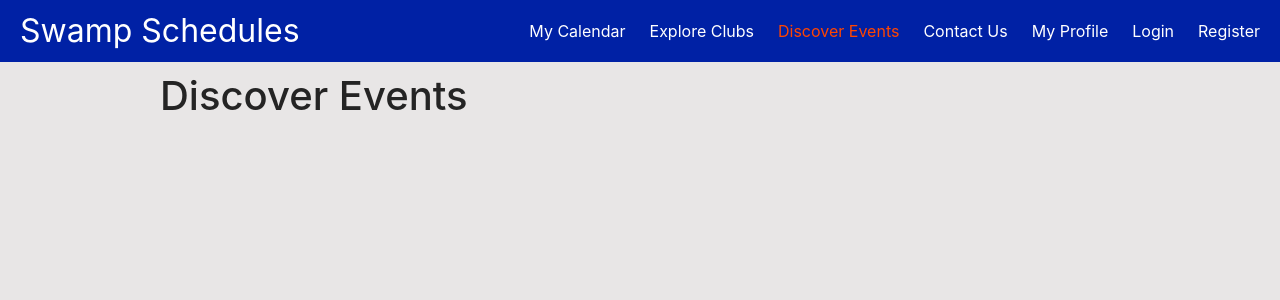
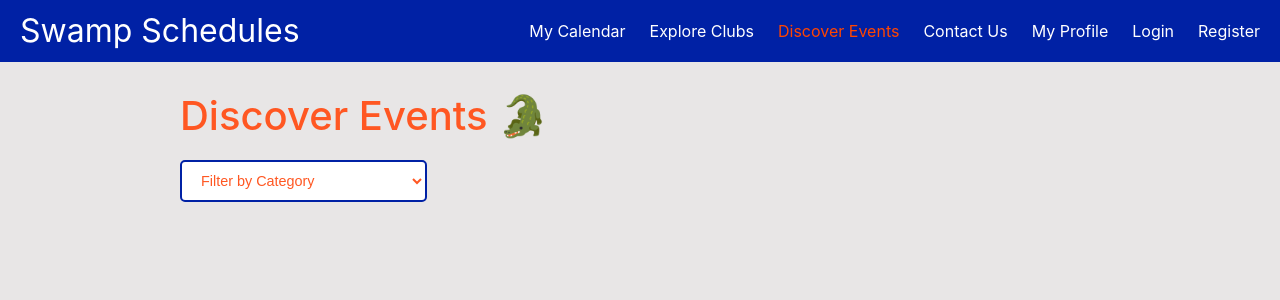
Before and after one commit to Dcminh333/Green-Team, a React (Create React App) app in the folder frontend/clubscheduler-frontend/: page /clubevents in a window 1280 px wide. Shown: the top 300 px of the page. Built offline with nearby package versions, Linux system fonts and the light colour scheme.

Commit message:
added tags added dropdown to discover Events made some style changes to discover events page

```diff
--- /dev/null
+++ b/frontend/clubscheduler-frontend/src/components/Events/eventTypeDropdown.js
@@ -0,0 +1,27 @@
+import React from 'react';
+import styled from 'styled-components';
+
+const Dropdown = styled.select`
+  padding: 10px 15px;
+  border-radius: 5px;
+  border: 2px solid #0021A5; /* Blue border */
+  background-color: #FFFFFF; /* White background */
+  color: #FF5722; /* Orange color for text */
+  margin-bottom: 20px;
+  font-size: 0.9rem; /* Adjust the font size here */
+`;
+
+const EventTypeDropdown = ({ tags, onTagSelect }) => {
+  return (
+    <Dropdown onChange={(e) => onTagSelect(e.target.value)}>
+      <option value="">Filter by Category</option>
+      {tags.map((tag, index) => (
+        <option key={index} value={tag.tagName}>
+          {tag.tagName}
+        </option>
+      ))}
+    </Dropdown>
+  );
+};
+
+export default EventTypeDropdown;
--- /dev/null
+++ b/frontend/clubscheduler-frontend/src/components/Events/tagsConfig.js
@@ -0,0 +1,23 @@
+const tagsConfig = [
+    { tagName: 'Academic/Professional', tagColor: '#F44336' },
+    { tagName: 'Arts and Culture', tagColor: '#E91E63' },
+    { tagName: 'Athletics', tagColor: '#9C27B0' },
+    { tagName: 'Community Service', tagColor: '#673AB7' },
+    { tagName: 'Diversity and Inclusion', tagColor: '#3F51B5' },
+    { tagName: 'Environmental Sustainability', tagColor: '#2196F3' },
+    { tagName: 'Entrepreneurship', tagColor: '#03A9F4' },
+    { tagName: 'Health and Wellness', tagColor: '#00BCD4' },
+    { tagName: 'Hobby/Interest-Based', tagColor: '#009688' },
+    { tagName: 'International/Cultural', tagColor: '#4CAF50' },
+    { tagName: 'LGBTQ+ and Gender Equality', tagColor: '#8BC34A' },
+    { tagName: 'Media and Journalism', tagColor: '#CDDC39' },
+    { tagName: 'Music and Performance', tagColor: '#FFEB3B' },
+    { tagName: 'Political and Social Activism', tagColor: '#FFC107' },
+    { tagName: 'Religious and Spiritual', tagColor: '#FF9800' },
+    { tagName: 'Science and Technology', tagColor: '#FF5722' },
+    { tagName: 'Student Government', tagColor: '#795548' },
+    { tagName: 'Study Abroad and Travel', tagColor: '#9E9E9E' },
+    { tagName: 'Writing and Literature', tagColor: '#76FF03' }
+  ];
+
+export default tagsConfig;
--- a/frontend/clubscheduler-frontend/src/pages/ClubEvents.js
+++ b/frontend/clubscheduler-frontend/src/pages/ClubEvents.js
@@ -1,3 +1,40 @@
-export default function ClubEvents(){
-    return <h1>Discover Events</h1>
+import React, { useState } from 'react';
+import EventTypeDropdown from '../components/Events/eventTypeDropdown';
+import tagsConfig from '../components/Events/tagsConfig';
+
+export default function ClubEvents() {
+    const [selectedTag, setSelectedTag] = useState('');
+
+    const handleTagSelect = (tagName) => {
+        setSelectedTag(tagName);
+    };
+
+    const containerStyle = {
+        display: 'flex',
+        flexDirection: 'column',
+        alignItems: 'flex-start', // Aligns items to the left
+        padding: '20px 20px', // Adds spacing on the top and sides
+        marginLeft: '0px'
+    };
+
+    const headerStyle = {
+        color: '#FF5722',
+        marginBottom: '10px' // Adds more space below the header
+    };
+
+    const dropdownStyle = {
+        marginBottom: '20px' // Adds space below the dropdown
+    };
+
+    return (
+        <div style={containerStyle}>
+            <h1 style={headerStyle}>Discover Events 🐊</h1>
+            <div style={dropdownStyle}>
+                {/* Render the EventTypeDropdown component and pass the required props */}
+                <EventTypeDropdown tags={tagsConfig} onTagSelect={handleTagSelect} />
+            </div>
+            {/* Display content based on the selected tag */}
+            {selectedTag && <p style={{ color: '#FF5722' }}>Events for "{selectedTag}"</p>}
+        </div>
+    );
 }
```
Also changed, not shown: frontend/clubscheduler-frontend/src/components/Events/eventTags.js (deleted), frontend/clubscheduler-frontend/src/styles.css (line endings or trailing spaces).
